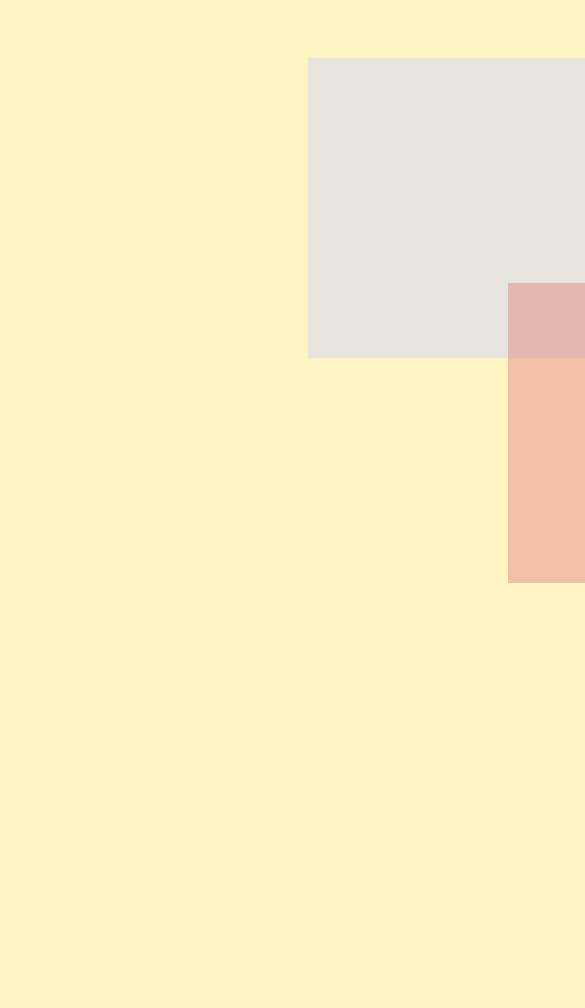
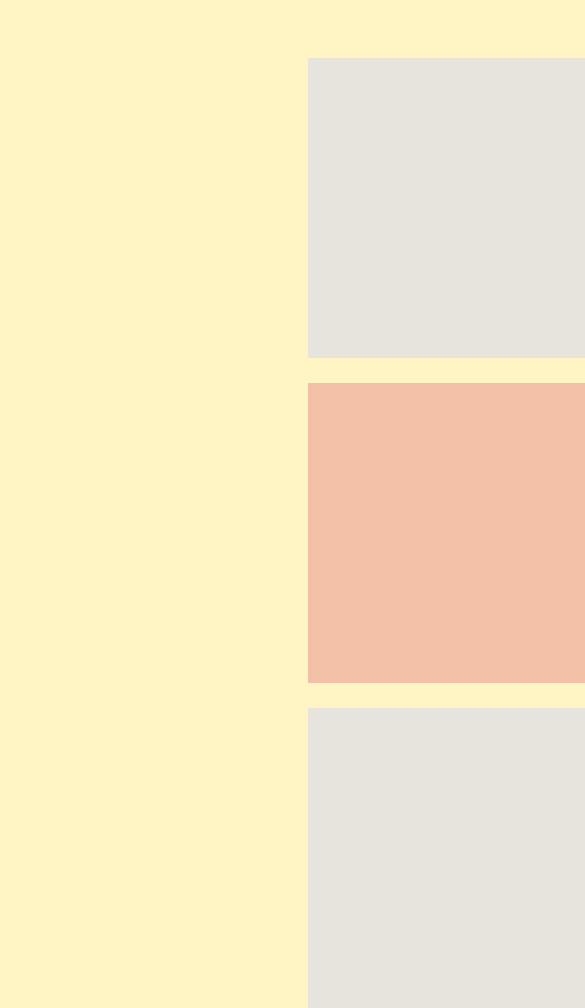
Before and after one commit to madelinekiss/WebClass, a plain HTML site: page ColorsWebsite/index.html in a window 390 px wide. Shown: the top 1008 px of the page, 585 px wide, since content can reach past the window. Before the commit the page ends 916 px from the top, so only its background shows below. Drawn offline with Linux system fonts and the light colour scheme.

Commit message:
ColorsWebsite/

```diff
--- a/ColorsWebsite/colors.css
+++ b/ColorsWebsite/colors.css
@@ -46,3 +46,22 @@
 .c:hover{
 	background-image: url("flower.jpg");
 }
+
+
+@media (max-width: 1199px) {
+	.b{
+		position: relative;
+		left: 300px;
+		top: 75px;
+
+
+	}
+
+	.c{
+		position: relative;
+		left: 300px;
+		top: 100px;
+
+	}
+
+}
```
Also changed, not shown: ColorsWebsite/index.html (+0 -1 lines).
